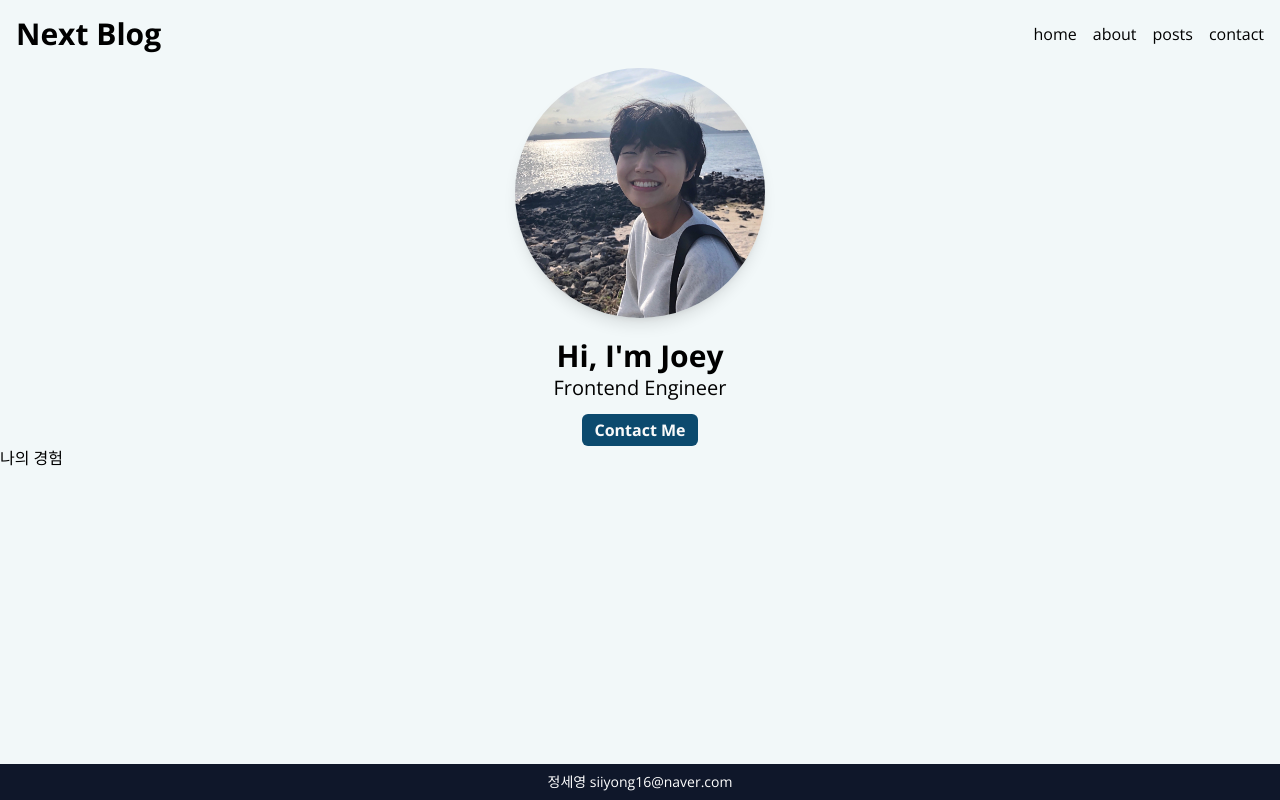
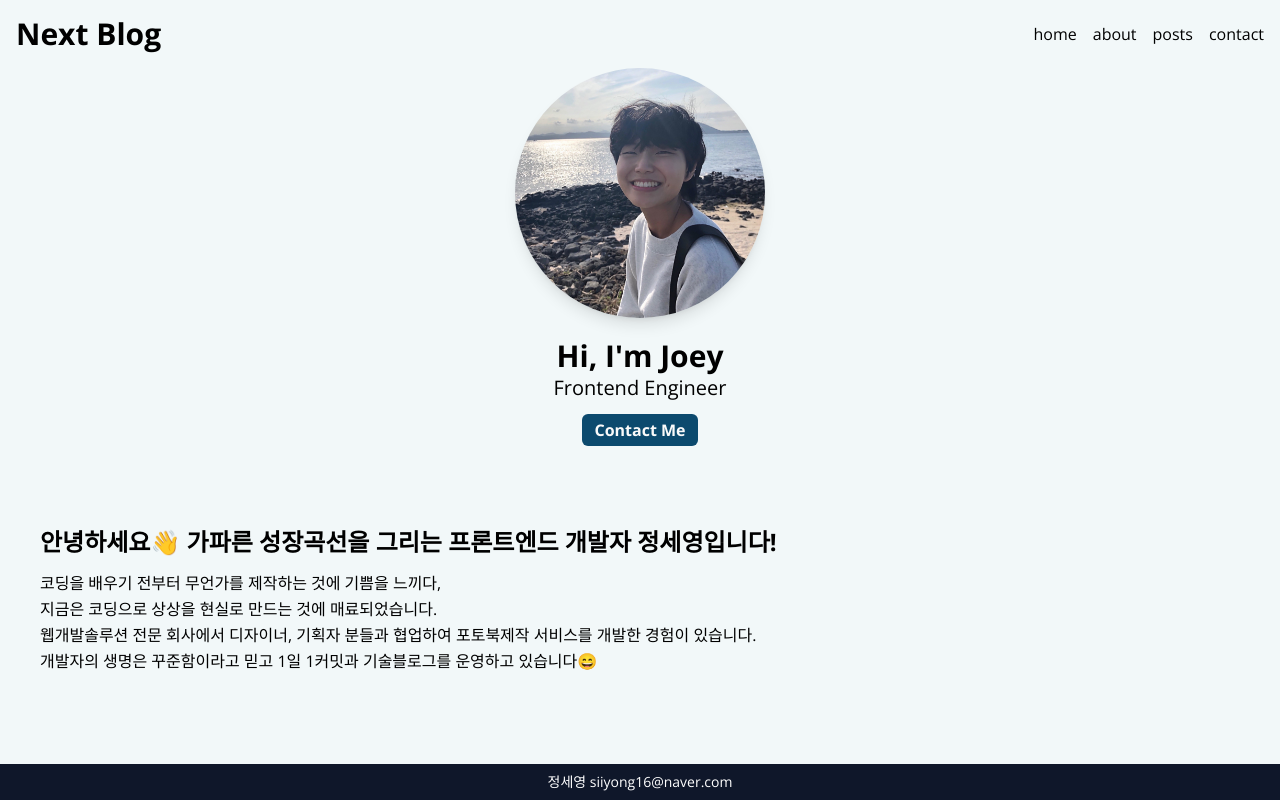
Before and after one commit to seyoung97/blog-nextjs, a Next.js app: page /about in a window 1280 px wide. Built offline with nearby package versions, Linux system fonts and the light colour scheme.

Commit message:
UI: about 설명 추가

```diff
--- a/src/app/about/page.tsx
+++ b/src/app/about/page.tsx
@@ -10,7 +10,21 @@ export default function AboutPage() {
   return (
     <>
       <Hero />
-      <p>나의 경험</p>
+      <section className="mx-10 my-20 leading-relaxed">
+        <h2 className="font-bold text-2xl mb-3">
+          안녕하세요👋 가파른 성장곡선을 그리는 프론트엔드 개발자 정세영입니다!{" "}
+        </h2>
+        <p>코딩을 배우기 전부터 무언가를 제작하는 것에 기쁨을 느끼다,</p>
+        <p>지금은 코딩으로 상상을 현실로 만드는 것에 매료되었습니다.</p>
+        <p>
+          웹개발솔루션 전문 회사에서 디자이너, 기획자 분들과 협업하여 포토북제작
+          서비스를 개발한 경험이 있습니다.{" "}
+        </p>
+        <p>
+          개발자의 생명은 꾸준함이라고 믿고 1일 1커밋과 기술블로그를 운영하고
+          있습니다😄
+        </p>
+      </section>
     </>
   );
 }
```
